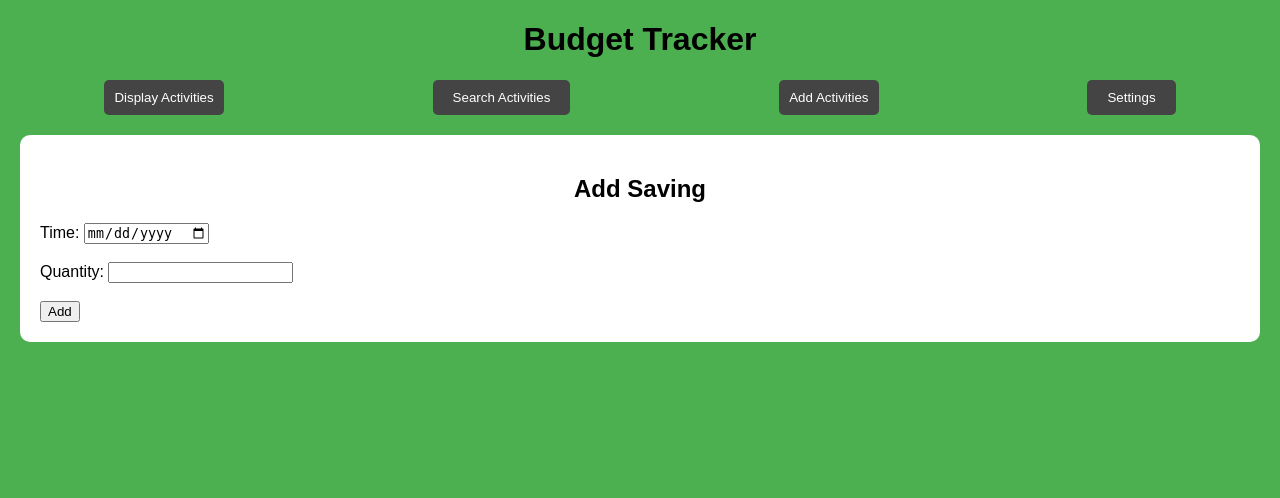
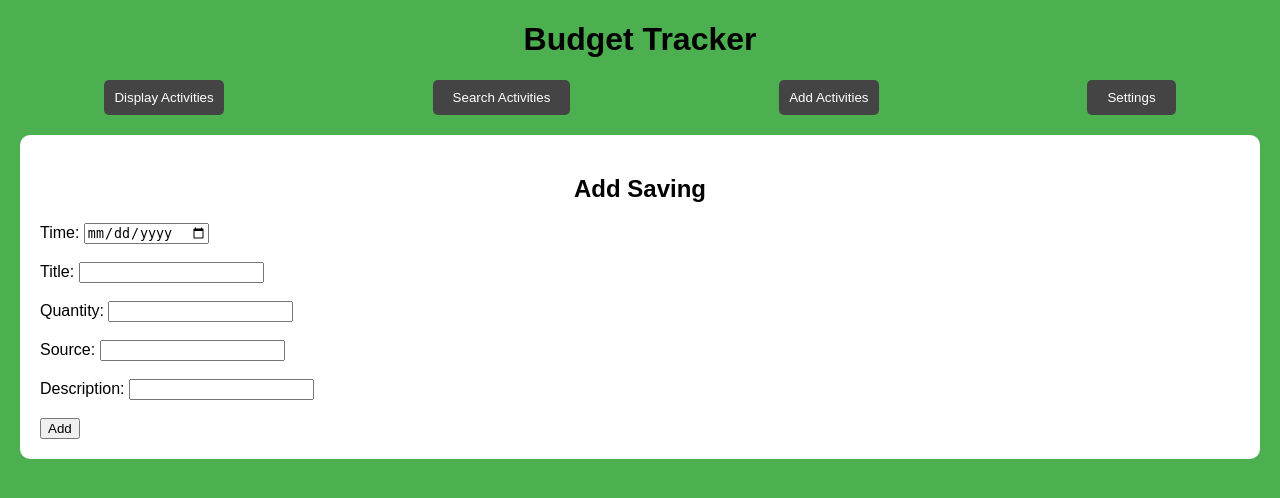
Before and after one commit to software-students-fall2023/2-web-app-exercise-hehexd, a Flask app: template app/templates/addSav.html in a window 1280 px wide. Shown: the top 498 px of the page. Run offline with Flask 3, Linux system fonts and the light colour scheme; the template is opened without the code that fills it, so the values that code supplies are empty; parts of the project's set-up code (start-up, migrations or seed data) failed here and were passed over.

Commit message:
fixed some bugs

```diff
--- a/app/app.py
+++ b/app/app.py
@@ -94,7 +94,7 @@ def display_spendings():
     return response
 @app.route('/add-saving', methods=["GET"])
 def display_add_saving_screen():
-    response=make_response(render_template("addAct.html"), 200)
+    response=make_response(render_template("addSav.html"), 200)
     response.mimetype = "text/html"
     return response
 @app.route('/add-saving', methods=["POST"])
@@ -106,7 +106,7 @@ def add_saving():
     time=request.form['time']
     quantity = int(request.form['quantity'])
     description = request.form['description']
-    category = 0
+    category = request.form.get('category')
     new_event={
         'user': current_user,
         'event_id': event_id,
@@ -166,6 +166,7 @@ def show_modify_event():
     return response
 @app.route('/editAct',methods=["POST"])
 def modify_event():
+    print("edit act")
     event_id = request.args["id"]
     event_type = request.form['type']
     title = request.form['title']
@@ -173,6 +174,7 @@ def modify_event():
     quantity = request.form['quantity']
     description = request.form['description']
     category = request.form['category']
+    print("get all requested args")
     db.modify_event("event_type",event_type,event_id)
     db.modify_event("title", title, event_id)
     db.modify_event("time", time, event_id)
@@ -180,14 +182,15 @@ def modify_event():
     db.modify_event("description", description, event_id)
     db.modify_event("category", category, event_id)
     return
-@app.route('/searchEvent', methods=["GET"])
+@app.route('/search', methods=["GET"])
 def show_search_event():
     filtered_events=None
     category= request.args.get("category") or 0
     ttype = request.args.get("type") or 0
     title = request.args.get("title") or 0
     filtered_events=db.filter_acts(category, ttype, title)
-    response=make_response(render_template("srch.html",acts=filtered_events), 200)
+    print(filtered_events)
+    response=make_response(render_template("srch.html",Acts=filtered_events), 200)
     response.mimetype = "text/html"
     return response
 @app.route('/settings', methods=["GET"])
--- a/app/templates/addSav.html
+++ b/app/templates/addSav.html
@@ -9,8 +9,17 @@
         <label for="time">Time:</label>
         <input type="date" id="time" name="time">
         <br><br>
+        <label for="title">Title:</label>
+        <input type="text" id="title" name="title">
+        <br><br>
         <label for="quantity">Quantity:</label>
         <input type="number" id="quantity" name="quantity">
+        <br><br>
+        <label for="category">Source:</label>
+        <input type="text" id="category" name="category">
+        <br><br>
+        <label for="description">Description:</label>
+        <input type="text" id="description" name="description">
         <br><br>
         <button type="submit">Add</button>
         </form>
--- a/app/templates/base.html
+++ b/app/templates/base.html
@@ -16,7 +16,7 @@
                 <a href="/">All Activities</a>
             </div>
         </div>
-        <a href="/searchEvent"><button class="button">Search Activities</button></a>
+        <a href="/search"><button class="button">Search Activities</button></a>
         <div class="dropdown">
             <button class="button dropdown-button">Add Activities</button>
             <div class="dropdown-content">
--- a/app/templates/disAct.html
+++ b/app/templates/disAct.html
@@ -17,7 +17,7 @@
                 <th>Time</th>
                 <th>Title</th>
                 <th>Quantity</th>
-                <th>Category</th>
+                <th>Category/Source</th>
                 <th>Description</th>
                 <th>Type</th>
                 <th>View/Edit</th>
--- a/app/templates/editAct.html
+++ b/app/templates/editAct.html
@@ -5,7 +5,7 @@
 {% block content %}
     <h2>Edit Activity</h2>
     <div>
-        <form action="/editAct" method="POST">
+        <form action="/editAct?id={{act.event_id}}" method="POST">
         <label for="time">Time:</label>
         <input type="text" id="time" value="{{ act.time }}">
         <br><br>
@@ -32,9 +32,9 @@
             <option value="income" {% if act.event_type == "income" %}selected{% endif %}>Income</option>
         </select>
         <br><br>
-        <button href="/viewAct">Update Activity</button>
+        <button type="submit">Update Activity</button>
         <br><br>
-        <a href="/delete?id={{act.event_id}}"><button>Delete Activity</button></a>
     </form>
+    <a href="/delete?id={{act.event_id}}"><button>Delete Activity</button></a>
     </div>
 {% endblock %}
```
